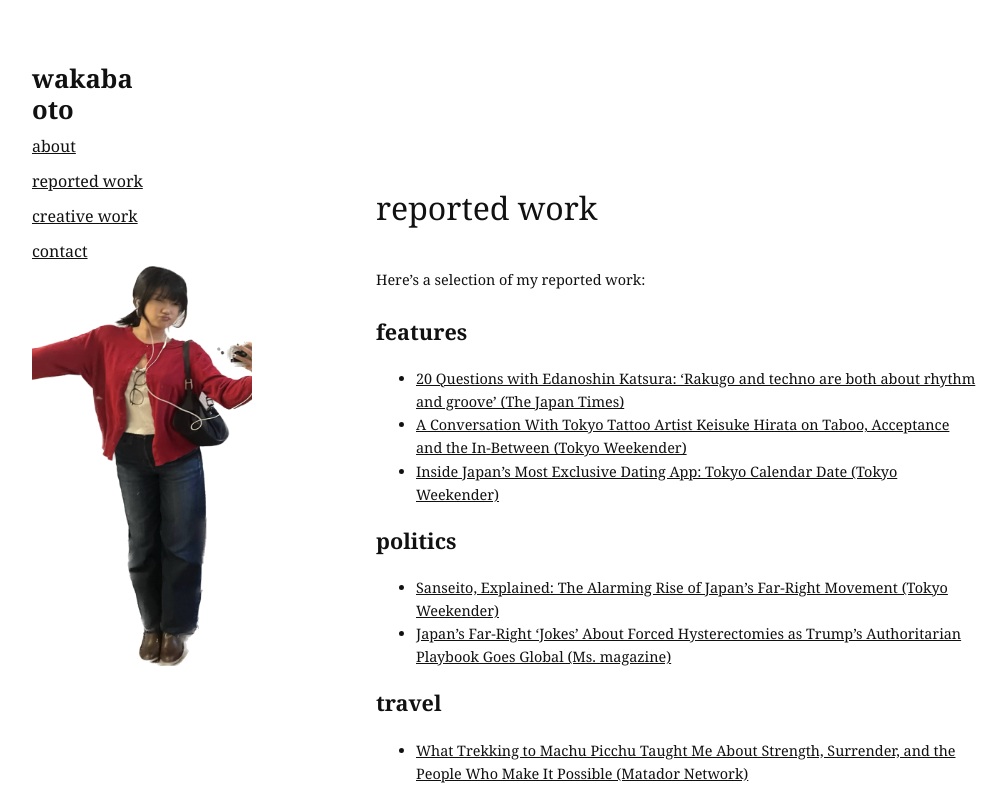
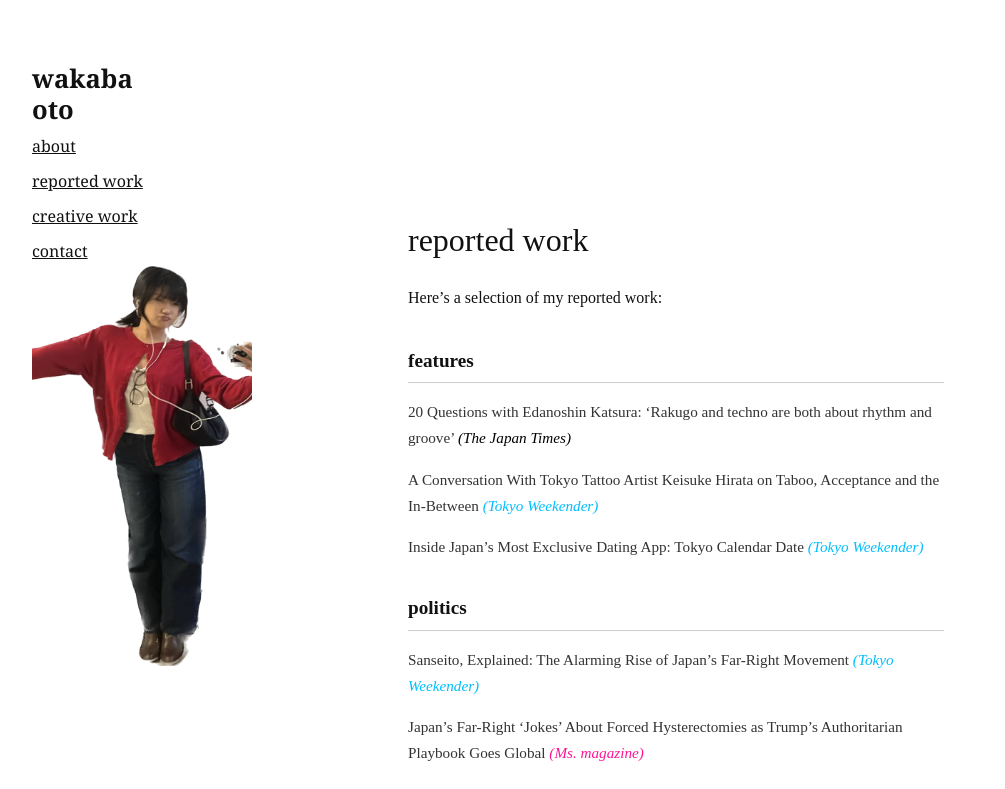
Before and after one commit to wakabss/portfolio-site, a Next.js app: page /reported in a window 1280 px wide. Shown: the top 789 px of the page, without its empty margins (106-1111 px from the left). Built offline with nearby package versions, Linux system fonts and the light colour scheme.

Commit message:
Update page.tsx

```diff
--- a/app/reported/page.tsx
+++ b/app/reported/page.tsx
@@ -1,93 +1,127 @@
 export default function ReportedPage() {
   return (
-    <>
-      <h1>reported work</h1>
+    <div
+      style={{
+        fontFamily: 'Times New Roman, serif',
+        backgroundColor: 'white',
+        padding: '2rem',
+        maxWidth: '700px',
+        margin: '0 auto',
+      }}
+    >
+      <h1 style={{ fontSize: '2rem', marginBottom: '1rem' }}>reported work</h1>
 
-      <div style={{ fontSize: '0.9rem', lineHeight: 1.6 }}>
-        <p>Here’s a selection of my reported work:</p>
+      <p style={{ fontSize: '1rem', lineHeight: 1.8, marginBottom: '2rem' }}>
+        Here’s a selection of my reported work:
+      </p>
 
-        <h2>features</h2>
-        <ul>
-          <li>
+      {[
+        {
+          title: 'features',
+          items: [
+            {
+              text: `20 Questions with Edanoshin Katsura: ‘Rakugo and techno are both about rhythm and groove’`,
+              href: 'https://www.japantimes.co.jp/community/2025/03/22/our-lives/edanoshin-katsura-z-rakugo/',
+              source: 'The Japan Times',
+              color: 'black',
+              italic: true,
+            },
+            {
+              text: 'A Conversation With Tokyo Tattoo Artist Keisuke Hirata on Taboo, Acceptance and the In-Between',
+              href: 'https://www.tokyoweekender.com/art_and_culture/arts/conversation-with-tokyo-tattoo-artist-keisuke-hirata/',
+              source: 'Tokyo Weekender',
+              color: 'deepskyblue',
+              italic: true,
+            },
+            {
+              text: 'Inside Japan’s Most Exclusive Dating App: Tokyo Calendar Date',
+              href: 'https://www.tokyoweekender.com/japan-life/news-and-opinion/inside-japans-most-exclusive-dating-app-tokyo-calendar-date/',
+              source: 'Tokyo Weekender',
+              color: 'deepskyblue',
+              italic: true,
+            },
+          ],
+        },
+        {
+          title: 'politics',
+          items: [
+            {
+              text: 'Sanseito, Explained: The Alarming Rise of Japan’s Far-Right Movement',
+              href: 'https://www.tokyoweekender.com/japan-life/news-and-opinion/sanseito-explained-japans-far-right-movement/',
+              source: 'Tokyo Weekender',
+              color: 'deepskyblue',
+              italic: true,
+            },
+            {
+              text: 'Japan’s Far-Right ‘Jokes’ About Forced Hysterectomies as Trump’s Authoritarian Playbook Goes Global',
+              href: 'https://msmagazine.com/2024/11/18/japan-conservative-birthrate-women-fiction-hysterectomy/',
+              source: 'Ms. magazine',
+              color: 'deeppink',
+              italic: true,
+            },
+          ],
+        },
+        {
+          title: 'travel',
+          items: [
+            {
+              text: 'What Trekking to Machu Picchu Taught Me About Strength, Surrender, and the People Who Make It Possible',
+              href: 'https://matadornetwork.com/read/salkantay-trek-peru/',
+              source: 'Matador Network',
+              color: 'mediumseagreen',
+              italic: true,
+            },
+            {
+              text: 'Japan’s Best Weekend Hikes (No Car Needed)',
+              href: 'https://www.tokyoweekender.com/travel/japans-best-weekend-hikes-no-car-needed/',
+              source: 'Tokyo Weekender',
+              color: 'deepskyblue',
+              italic: true,
+            },
+          ],
+        },
+      ].map((section) => (
+        <div key={section.title} style={{ marginBottom: '2rem' }}>
+          <h2
+            style={{
+              borderBottom: '1px solid #ccc',
+              paddingBottom: '0.3rem',
+              fontSize: '1.2rem',
+              marginBottom: '1rem',
+              textTransform: 'lowercase',
+            }}
+          >
+            {section.title}
+          </h2>
+          <ul style={{ listStyle: 'none', paddingLeft: 0 }}>
+            {section.items.map((item, index) => (
+              <li key={index} style={{ marginBottom: '1rem' }}>
                 <a
-              href="https://www.japantimes.co.jp/community/2025/03/22/our-lives/edanoshin-katsura-z-rakugo/"
+                  href={item.href}
                   target="_blank"
                   rel="noopener noreferrer"
+                  style={{
+                    textDecoration: 'none',
+                    color: '#333',
+                    transition: 'text-decoration 0.3s ease',
+                  }}
+                  onMouseEnter={(e) => {
+                    e.currentTarget.style.textDecoration = 'underline';
+                  }}
+                  onMouseLeave={(e) => {
+                    e.currentTarget.style.textDecoration = 'none';
+                  }}
                 >
-              20 Questions with Edanoshin Katsura: ‘Rakugo and techno are both about rhythm and groove’
-              (The Japan Times)
+                  {item.text}{' '}
+                  <span style={{ color: item.color, fontStyle: item.italic ? 'italic' : 'normal' }}>
+                    ({item.source})
+                  </span>
                 </a>
               </li>
-          <li>
-            <a
-              href="https://www.tokyoweekender.com/art_and_culture/arts/conversation-with-tokyo-tattoo-artist-keisuke-hirata/"
-              target="_blank"
-              rel="noopener noreferrer"
-            >
-              A Conversation With Tokyo Tattoo Artist Keisuke Hirata on Taboo, Acceptance and the In-Between
-              (Tokyo Weekender)
-            </a>
-          </li>
-           <li>
-            <a
-              href="https://www.tokyoweekender.com/japan-life/news-and-opinion/inside-japans-most-exclusive-dating-app-tokyo-calendar-date/"
-              target="_blank"
-              rel="noopener noreferrer"
-            >
-              Inside Japan’s Most Exclusive Dating App: Tokyo Calendar Date
-              (Tokyo Weekender)
-            </a>
-          </li>
-        </ul>
-
-        <h2>politics</h2>
-        <ul>
-          <li>
-            <a
-              href="https://www.tokyoweekender.com/japan-life/news-and-opinion/sanseito-explained-japans-far-right-movement/"
-              target="_blank"
-              rel="noopener noreferrer"
-            >
-              Sanseito, Explained: The Alarming Rise of Japan’s Far-Right Movement
-              (Tokyo Weekender)
-            </a>
-          </li>
-          <li>
-            <a
-              href="https://msmagazine.com/2024/11/18/japan-conservative-birthrate-women-fiction-hysterectomy/"
-              target="_blank"
-              rel="noopener noreferrer"
-            >
-              Japan’s Far-Right ‘Jokes’ About Forced Hysterectomies as Trump’s Authoritarian Playbook Goes Global
-              (Ms. magazine)
-            </a>
-          </li>
-        </ul>
-
-        <h2>travel</h2>
-        <ul>
-          <li>
-            <a
-              href="https://matadornetwork.com/read/salkantay-trek-peru/"
-              target="_blank"
-              rel="noopener noreferrer"
-            >
-              What Trekking to Machu Picchu Taught Me About Strength, Surrender, and the People Who Make It Possible
-              (Matador Network)
-            </a>
-          </li>
-          <li>
-            <a
-              href="https://www.tokyoweekender.com/travel/japans-best-weekend-hikes-no-car-needed/"
-              target="_blank"
-              rel="noopener noreferrer"
-            >
-              Japan’s Best Weekend Hikes (No Car Needed)
-              (Tokyo Weekender)
-            </a>
-          </li>
+            ))}
           </ul>
         </div>
-    </>
+      ))}
+    </div>
   );
 }
```
Lines whose indentation alone changed are shown as unchanged.
